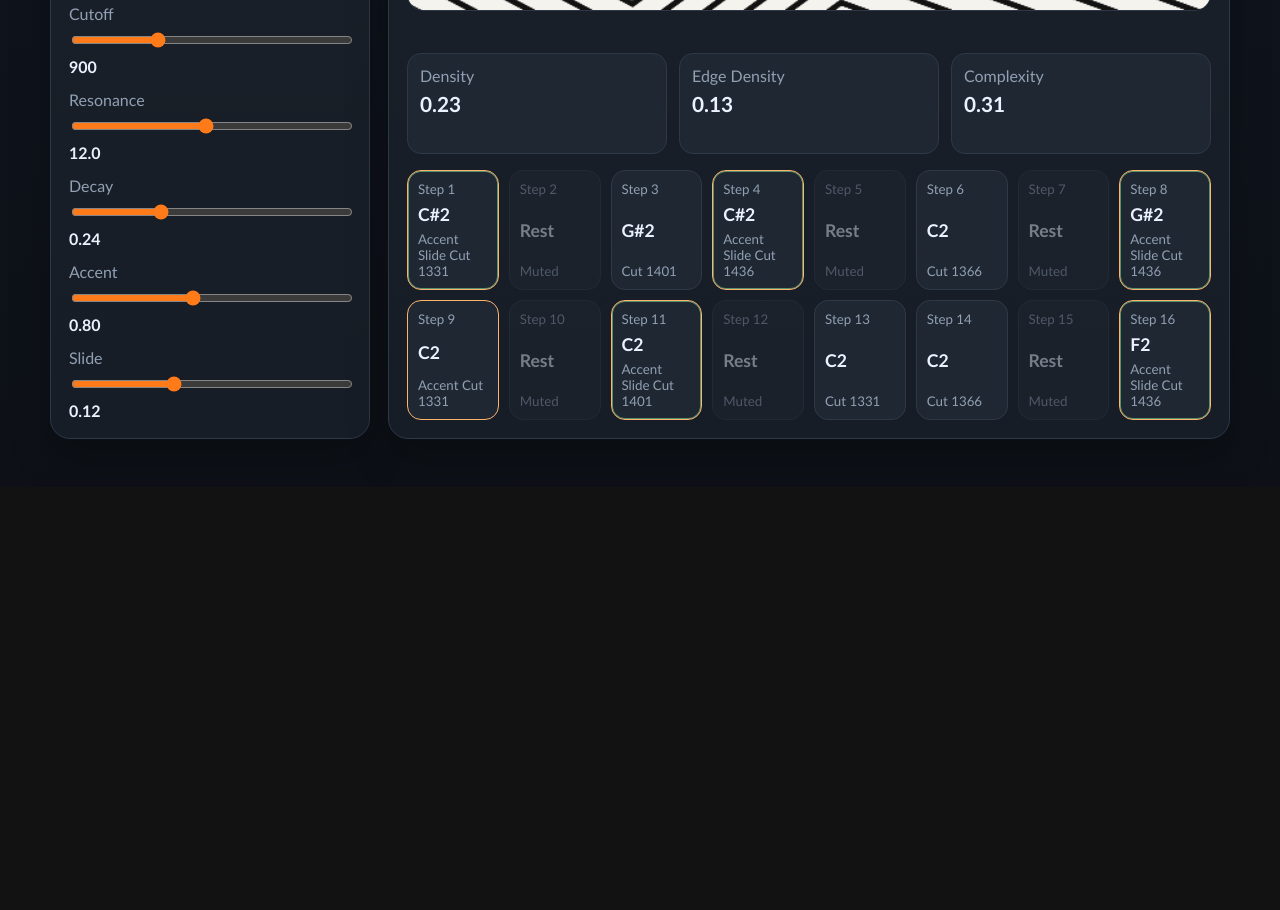
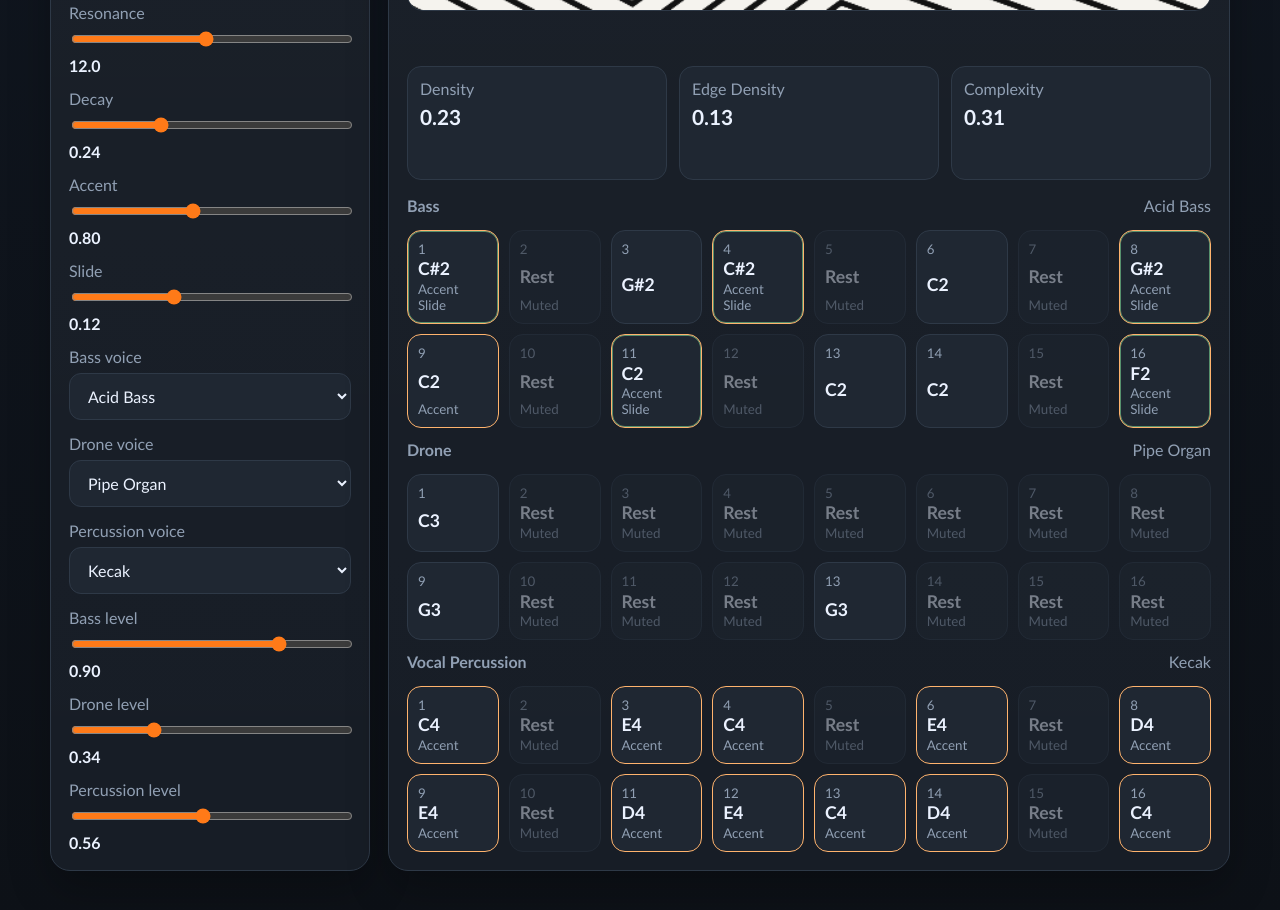
Before and after one commit to soundwaterinc-oss/el-systema-bloom-geometry-generator, a plain HTML site: page index.html in a window 1280 px wide. Shown: the part 784-1694 px from the top of the page. Before the commit the page ends 1271 px from the top, so only its background shows below. Drawn offline with Linux system fonts and the light colour scheme.

Commit message:
Add three layer generative arrangement

```diff
--- a/app.js
+++ b/app.js
@@ -54,12 +54,16 @@ const functionPresets = {
 
 const state = {
   audioContext: null,
-  synth: null,
+  synths: null,
   isPlaying: false,
   stepIndex: 0,
   nextStepTime: 0,
   schedulerId: null,
-  currentPattern: [],
+  layerPatterns: {
+    bass: [],
+    drone: [],
+    percussion: [],
+  },
   geometrySeeds: {
     lanes: 8,
     spacing: 24,
@@ -80,7 +84,6 @@ const elements = {
   bpm: document.querySelector("#bpm"),
   bpmValue: document.querySelector("#bpmValue"),
   rhythmPreset: document.querySelector("#rhythmPreset"),
-  voicePreset: document.querySelector("#voicePreset"),
   scalePreset: document.querySelector("#scalePreset"),
   functionPreset: document.querySelector("#functionPreset"),
   visualPreset: document.querySelector("#visualPreset"),
@@ -94,6 +97,15 @@ const elements = {
   accentValue: document.querySelector("#accentValue"),
   slide: document.querySelector("#slide"),
   slideValue: document.querySelector("#slideValue"),
+  bassVoice: document.querySelector("#bassVoice"),
+  droneVoice: document.querySelector("#droneVoice"),
+  percussionVoice: document.querySelector("#percussionVoice"),
+  bassLevel: document.querySelector("#bassLevel"),
+  bassLevelValue: document.querySelector("#bassLevelValue"),
+  droneLevel: document.querySelector("#droneLevel"),
+  droneLevelValue: document.querySelector("#droneLevelValue"),
+  percussionLevel: document.querySelector("#percussionLevel"),
+  percussionLevelValue: document.querySelector("#percussionLevelValue"),
   densityValue: document.querySelector("#densityValue"),
   edgeDensityValue: document.querySelector("#edgeDensityValue"),
   complexityValue: document.querySelector("#complexityValue"),
@@ -105,10 +117,12 @@ const ctx2d = elements.canvas.getContext("2d");
 
 function populatePresets() {
   fillSelect(elements.rhythmPreset, Object.keys(rhythmPresets), "Kecak Cycle");
-  fillSelect(elements.voicePreset, Object.keys(voicePresets), "Acid Bass");
   fillSelect(elements.scalePreset, Object.keys(scalePresets), "Japanese In");
   fillSelect(elements.functionPreset, Object.keys(functionPresets), "Orbit");
   fillSelect(elements.visualPreset, Object.keys(visualPresets), "Chevron Weave");
+  fillSelect(elements.bassVoice, ["Acid Bass", "Prophet", "Pipe Organ", "Sine Pure"], "Acid Bass");
+  fillSelect(elements.droneVoice, ["Pipe Organ", "Fender Rhodes", "Sine Bell", "Voice"], "Pipe Organ");
+  fillSelect(elements.percussionVoice, ["Kecak", "Noise", "Voice", "Sine FM"], "Kecak");
 }
 
 function fillSelect(select, items, initial) {
@@ -129,11 +143,11 @@ function bindControls() {
     rebuildPattern();
   });
 
-  ["bpm", "cutoff", "resonance", "decay", "accent", "slide"].forEach((id) => {
+  ["bpm", "cutoff", "resonance", "decay", "accent", "slide", "bassLevel", "droneLevel", "percussionLevel"].forEach((id) => {
     elements[id].addEventListener("input", syncLabels);
   });
 
-  ["rhythmPreset", "voicePreset", "scalePreset", "functionPreset", "visualPreset"].forEach((id) => {
+  ["rhythmPreset", "bassVoice", "droneVoice", "percussionVoice", "scalePreset", "functionPreset", "visualPreset"].forEach((id) => {
     elements[id].addEventListener("change", rebuildPattern);
   });
 }
@@ -145,12 +159,19 @@ function syncLabels() {
   elements.decayValue.textContent = Number(elements.decay.value).toFixed(2);
   elements.accentValue.textContent = Number(elements.accent.value).toFixed(2);
   elements.slideValue.textContent = Number(elements.slide.value).toFixed(2);
+  elements.bassLevelValue.textContent = Number(elements.bassLevel.value).toFixed(2);
+  elements.droneLevelValue.textContent = Number(elements.droneLevel.value).toFixed(2);
+  elements.percussionLevelValue.textContent = Number(elements.percussionLevel.value).toFixed(2);
 }
 
 async function startAudio() {
   if (!state.audioContext) {
     state.audioContext = new AudioContext();
-    state.synth = createVoiceEngine(state.audioContext);
+    state.synths = {
+      bass: createVoiceEngine(state.audioContext),
+      drone: createVoiceEngine(state.audioContext),
+      percussion: createVoiceEngine(state.audioContext),
+    };
   }
 
   if (state.audioContext.state !== "running") {
@@ -182,10 +203,9 @@ async function toggleTransport() {
 function schedule() {
   const lookAhead = 0.12;
   while (state.nextStepTime < state.audioContext.currentTime + lookAhead) {
-    const step = state.currentPattern[state.stepIndex];
-    if (step && step.active) {
-      state.synth.play(step, state.nextStepTime, getSynthControls());
-    }
+    playLayerStep("bass", state.nextStepTime);
+    playLayerStep("drone", state.nextStepTime);
+    playLayerStep("percussion", state.nextStepTime);
     renderSteps(state.stepIndex);
     state.nextStepTime += getStepDuration();
     state.stepIndex = (state.stepIndex + 1) % STEPS;
@@ -207,15 +227,30 @@ function getSynthControls() {
   };
 }
 
+function playLayerStep(layer, time) {
+  const step = state.layerPatterns[layer][state.stepIndex];
+  if (step && step.active) {
+    state.synths[layer].play(step, time, getSynthControls());
+  }
+}
+
 function rebuildPattern() {
   drawGeometry();
   state.features = extractFeatures();
-  state.currentPattern = buildPattern();
+  state.layerPatterns = buildLayerPatterns();
   syncFeatureLabels();
   renderSteps();
 }
 
-function buildPattern() {
+function buildLayerPatterns() {
+  return {
+    bass: buildBassPattern(),
+    drone: buildDronePattern(),
+    percussion: buildPercussionPattern(),
+  };
+}
+
+function buildBassPattern() {
   const rhythm = rhythmPresets[elements.rhythmPreset.value];
   const scale = scalePresets[elements.scalePreset.value];
   const fn = functionPresets[elements.functionPreset.value];
@@ -238,7 +273,49 @@ function buildPattern() {
       slide,
       cutoff: Number(elements.cutoff.value) + cutoffMod,
       note: ROOT_MIDI + scaleNote + octaveOffset,
-      voice: elements.voicePreset.value,
+      voice: elements.bassVoice.value,
+      level: Number(elements.bassLevel.value),
+    };
+  });
+}
+
+function buildDronePattern() {
+  const scale = scalePresets[elements.scalePreset.value];
+  const root = ROOT_MIDI + 12 + scale[0];
+  const fifth = ROOT_MIDI + 12 + (scale[Math.min(3, scale.length - 1)] ?? 7);
+  const { density, complexity } = state.features;
+
+  return Array.from({ length: STEPS }, (_, step) => {
+    const trigger = step % 8 === 0 || (complexity > 0.2 && step === 12);
+    return {
+      active: trigger,
+      accent: false,
+      slide: density > 0.45,
+      cutoff: Number(elements.cutoff.value) * 0.72,
+      note: step % 16 === 0 ? root : fifth,
+      voice: elements.droneVoice.value,
+      level: Number(elements.droneLevel.value),
+      durationScale: 8,
+    };
+  });
+}
+
+function buildPercussionPattern() {
+  const rhythm = rhythmPresets[elements.rhythmPreset.value];
+  const { edgeDensity, complexity } = state.features;
+
+  return Array.from({ length: STEPS }, (_, step) => {
+    const extraHit = complexity > 0.2 && [3, 7, 11, 15].includes(step);
+    const active = rhythm[step] === 1 || extraHit;
+    return {
+      active,
+      accent: active && (step % 4 === 0 || edgeDensity > 0.1),
+      slide: false,
+      cutoff: Number(elements.cutoff.value) * 1.18,
+      note: ROOT_MIDI + 24 + ((step % 3) * 2),
+      voice: elements.percussionVoice.value,
+      level: Number(elements.percussionLevel.value),
+      durationScale: 0.55,
     };
   });
 }
@@ -511,21 +588,33 @@ function syncFeatureLabels() {
 
 function renderSteps(currentStep = -1) {
   elements.stepGrid.innerHTML = "";
+  [
+    ["bass", "Bass"],
+    ["drone", "Drone"],
+    ["percussion", "Vocal Percussion"],
+  ].forEach(([key, label]) => {
+    const row = document.createElement("section");
+    row.className = "layer-row";
+    row.innerHTML = `<div class="layer-row-header"><strong>${label}</strong><span>${state.layerPatterns[key][0]?.voice ?? ""}</span></div>`;
+    const grid = document.createElement("div");
+    grid.className = "step-grid";
 
-  state.currentPattern.forEach((step, index) => {
+    state.layerPatterns[key].forEach((step, index) => {
       const item = document.createElement("div");
       item.className = "step";
       if (!step.active) item.classList.add("is-rest");
       if (step.accent) item.classList.add("is-accent");
       if (step.slide) item.classList.add("is-slide");
       if (index === currentStep) item.classList.add("is-current");
-
       item.innerHTML = `
-      <small>Step ${index + 1}</small>
+        <small>${index + 1}</small>
         <strong>${step.active ? midiToNote(step.note) : "Rest"}</strong>
-      <small>${step.active ? `${step.accent ? "Accent " : ""}${step.slide ? "Slide " : ""}Cut ${Math.round(step.cutoff)}` : "Muted"}</small>
+        <small>${step.active ? `${step.accent ? "Accent " : ""}${step.slide ? "Slide " : ""}` : "Muted"}</small>
       `;
-    elements.stepGrid.appendChild(item);
+      grid.appendChild(item);
+    });
+    row.appendChild(grid);
+    elements.stepGrid.appendChild(row);
   });
 }
 
@@ -577,8 +666,9 @@ function createVoiceEngine(audioContext) {
   return {
     play(step, time, controls) {
       const frequency = midiToFrequency(step.note);
-      const attackGain = step.accent ? controls.accent + state.features.edgeDensity * 0.5 : 0.72;
-      const noteLength = step.slide ? getStepDuration() + controls.slide : controls.decay;
+      const attackGain = (step.accent ? controls.accent + state.features.edgeDensity * 0.5 : 0.72) * (step.level ?? 1);
+      const baseLength = step.slide ? getStepDuration() + controls.slide : controls.decay;
+      const noteLength = baseLength * (step.durationScale ?? 1);
       const targetCutoff = clamp(step.cutoff, 120, 4000);
 
       filter.frequency.cancelScheduledValues(time);
--- a/index.html
+++ b/index.html
@@ -35,11 +35,6 @@
           <label>
             <span>Rhythm preset</span>
             <select id="rhythmPreset"></select>
-          </label>
-
-          <label>
-            <span>Voice preset</span>
-            <select id="voicePreset"></select>
           </label>
 
           <label>
@@ -93,6 +88,36 @@
             <input id="slide" type="range" min="0.02" max="0.3" step="0.01" value="0.12" />
             <strong id="slideValue">0.12</strong>
           </label>
+
+          <div class="layer-controls">
+            <label>
+              <span>Bass voice</span>
+              <select id="bassVoice"></select>
+            </label>
+            <label>
+              <span>Drone voice</span>
+              <select id="droneVoice"></select>
+            </label>
+            <label>
+              <span>Percussion voice</span>
+              <select id="percussionVoice"></select>
+            </label>
+            <label>
+              <span>Bass level</span>
+              <input id="bassLevel" type="range" min="0" max="1.2" step="0.01" value="0.9" />
+              <strong id="bassLevelValue">0.90</strong>
+            </label>
+            <label>
+              <span>Drone level</span>
+              <input id="droneLevel" type="range" min="0" max="1.2" step="0.01" value="0.34" />
+              <strong id="droneLevelValue">0.34</strong>
+            </label>
+            <label>
+              <span>Percussion level</span>
+              <input id="percussionLevel" type="range" min="0" max="1.2" step="0.01" value="0.56" />
+              <strong id="percussionLevelValue">0.56</strong>
+            </label>
+          </div>
         </div>
 
         <div class="panel visual">
@@ -111,7 +136,7 @@
               <strong id="complexityValue">0.00</strong>
             </div>
           </div>
-          <div id="stepGrid" class="step-grid" aria-label="16 step sequencer"></div>
+          <div id="stepGrid" class="layer-grid" aria-label="16 step sequencer"></div>
         </div>
       </section>
     </main>
--- a/styles.css
+++ b/styles.css
@@ -65,7 +65,8 @@ h1 {
 }
 
 .hero-actions,
-.controls {
+.controls,
+.layer-controls {
   display: grid;
   gap: 14px;
 }
@@ -142,6 +143,22 @@ canvas {
   font-size: 1.3rem;
 }
 
+.layer-grid {
+  display: grid;
+  gap: 12px;
+}
+
+.layer-row {
+  display: grid;
+  gap: 8px;
+}
+
+.layer-row-header {
+  display: flex;
+  justify-content: space-between;
+  color: var(--muted);
+}
+
 .step-grid {
   display: grid;
   grid-template-columns: repeat(8, 1fr);
```
Lines whose indentation alone changed are shown as unchanged.
